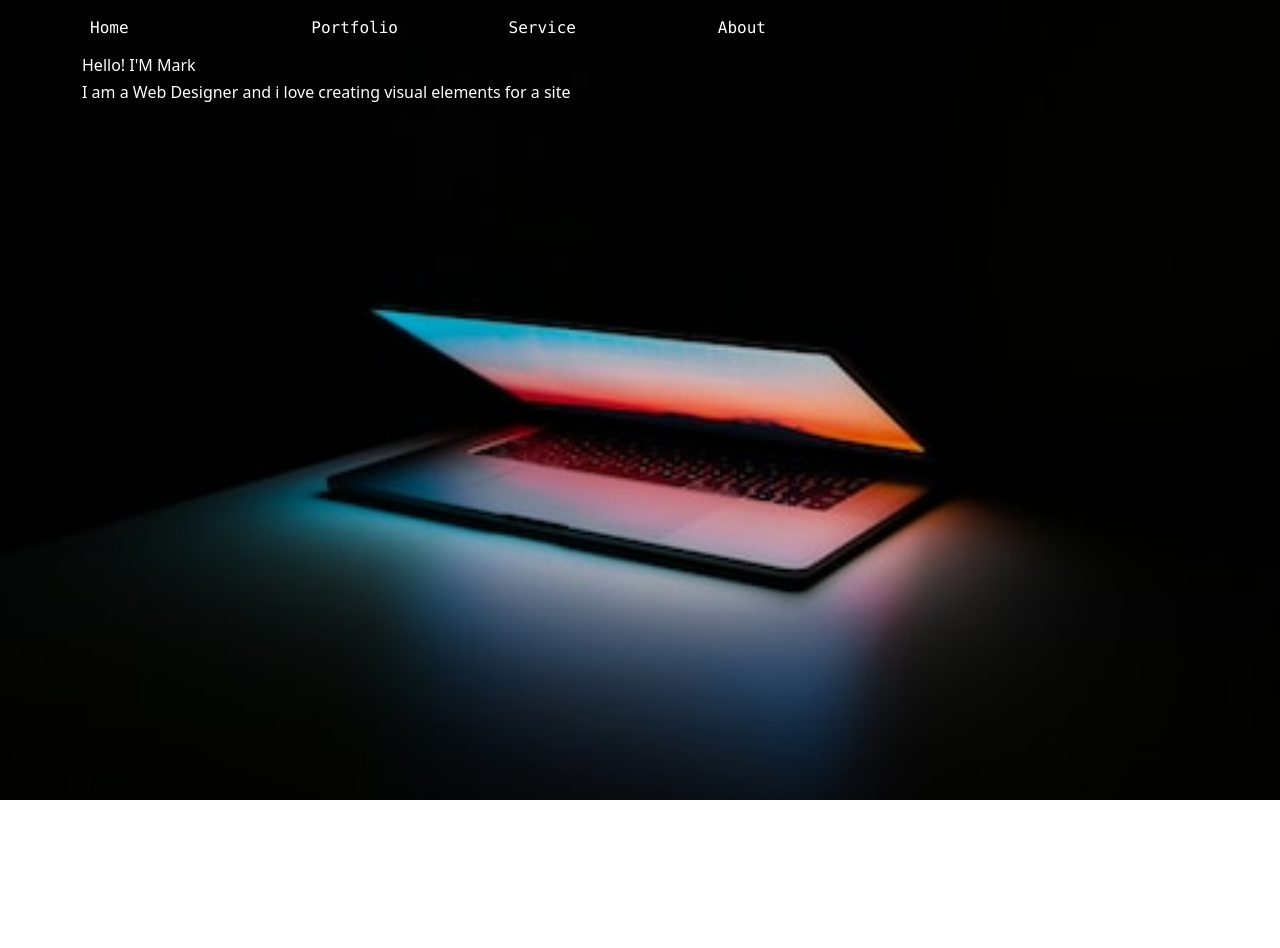
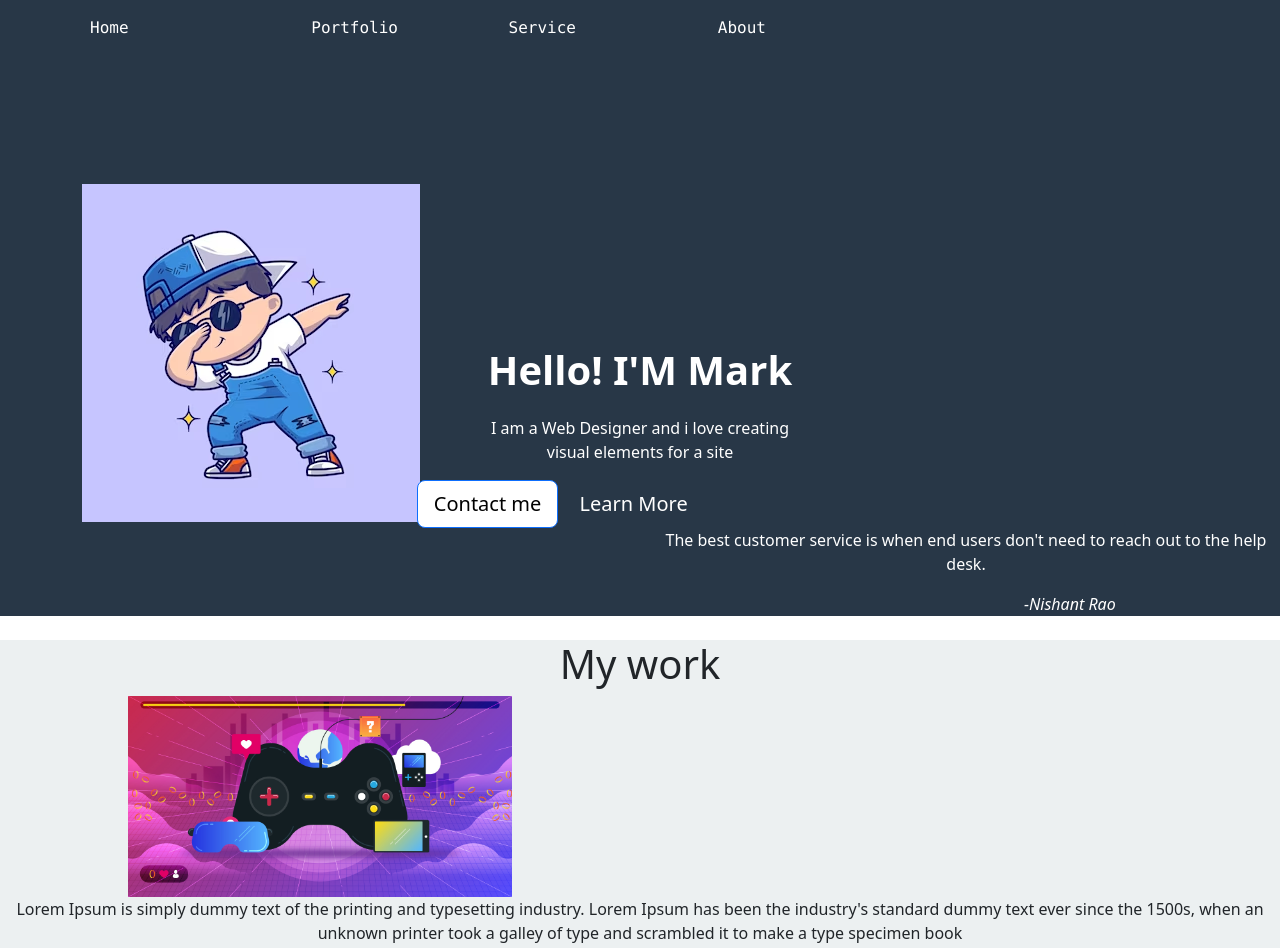
Before and after one commit to MarkCbagbag/portfolio, a plain HTML site: page index.html in a window 1280 px wide. Before the commit the page ends 800 px from the top, so only its background shows below. Drawn offline with nearby package versions, Linux system fonts and the light colour scheme.

Commit message:
hero section completed

```diff
--- /dev/null
+++ b/New folder/style.css
@@ -0,0 +1,6 @@
+#Navbar, #hero {
+    background-color: #283747;
+}
+#Work {
+    background-color: #ECF0F1;
+}
--- a/index.html
+++ b/index.html
@@ -5,22 +5,24 @@
     <meta charset="UTF-8">
     <meta name="viewport" content="width=device-width, initial-scale=1.0">
     <title>MGC</title>
+    <link rel="stylesheet" href="New folder/style.css">
     <!--Bootsrap cdn-->
     <link rel="stylesheet" href="https://cdn.jsdelivr.net/npm/bootstrap@5.2.3/dist/css/bootstrap.min.css"
         integrity="sha384-rbsA2VBKQhggwzxH7pPCaAqO46MgnOM80zW1RWuH61DGLwZJEdK2Kadq2F9CUG65" crossorigin="anonymous">
 </head>
 <style>
-    body {
+    /* body {
         background-image: url(img/background.jfif);
         background-repeat: no-repeat;
         background-size: cover;
-    }
+
+    } */
 </style>
 
 <body>
     <!--hero section-->
-    <section id="hero">
-        <nav class="navbar navbar-expand-lg navbar-light ">
+    <section id="Navbar">
+        <nav class="navbar navbar-expand-lg navbar-light">
             <div class="container container-fluid">
                 <button class="navbar-toggler" type="button" data-bs-toggle="collapse"
                     data-bs-target="#navbarSupportedContent" aria-controls="navbarSupportedContent"
@@ -28,7 +30,7 @@
                     <span class="navbar-toggler-icon"></span>
                 </button>
                 <div class="collapse navbar-collapse" id="navbar">
-                    <div class="" style="width: 75%;">
+                    <div class="hello" style="width: 75%;">
                         <ul class="navbar-nav">
                             <li class="nav-item" style="width: 30%;">
                                 <a class="text-white font-monospace nav-link active" aria-current="page"
@@ -49,22 +51,42 @@
                 </div>
             </div>
         </nav>
-        <section id="hero">
-
-            <div class="container container-fluid">
-
-                <div class="row d-flex text-white">
-
-                    <div class=" col-6 ">
-
-                        <h6>Hello! I'M Mark </h6>
-                        <h6>I am a Web Designer and i love creating visual elements for a site</h6>
+        </section>
+        <section id="hero" class="" style="height:70vh;">
+            <div class="container container-fluid " style="padding-top: 10%;">
+                <div>
+                    <div>
+                        <img src="img/cute-cool-boy-dabbing-pose-cartoon-vector-icon-illustration-people-fashion-icon-concept-isolated_138676-5680.avif"
+                            alt="">
+                        <p class="  text-white text-center col-12 fs-1 fw-bolder"
+                            style=" margin-top: -45%; padding-top: 20rem;">Hello! I'M
+                            Mark </p>
+                        <p class=" text-white text-center col-12 fw-light">I am a Web Designer and i love creating <br>
+                            visual elements for a site</p>
+                        <button type="button" class="btn btn-primary bg-white btn-lg text-black"
+                            style="margin-left: 30%;">Contact me</button>
+                        <button type="button" class="btn  btn-lg text-white">Learn More</button>
                     </div>
                 </div>
+            </div>
+            <div>
+                <div class="row d-flex text-center fw-light text-white" style="margin-left: 50%;">
+                    <p>The best customer service is when end users don't need to reach out to the help desk.</p>
+                </div>
+                <div class=" fst-italic text-white" style="margin-left: 80%;">
+                    <p>-Nishant Rao</p>
+                </div>
+            </div>
         </section>
+        <br>
+        <section id="Work" style="height: 100vh; text-align: center;">
+            <h1>My work</h1>
+            <img src="img/MVU-BFADM-2020-Q4-Skyscraper-Future-of-Video-Games-Trends-Technology-Types-header-v2.jpg" alt="" style="width: 30%; margin-right: 50%;">
+            <p style="">Lorem Ipsum is simply dummy text of the printing and typesetting industry. Lorem Ipsum has been the industry's standard dummy text ever since the 1500s, when an unknown printer took a galley of type and scrambled it to make a type specimen book</p>
+            <div>
 
-
-    </section>
+            </div>
+        </section>
 </body>
 
 </html>
```
Also changed, not shown: img/MVU-BFADM-2020-Q4-Skyscraper-Future-of-Video-Games-Trends-Technology-Types-header-v2.jpg (added), img/cute-cool-boy-dabbing-pose-cartoon-vector-icon-illustration-people-fashion-icon-concept-isolated_138676-5680.avif (added).
